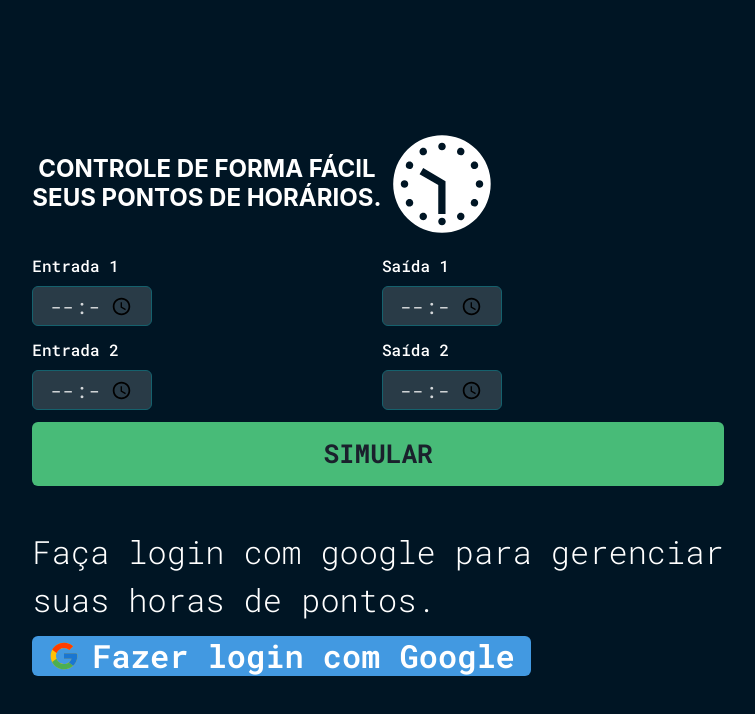
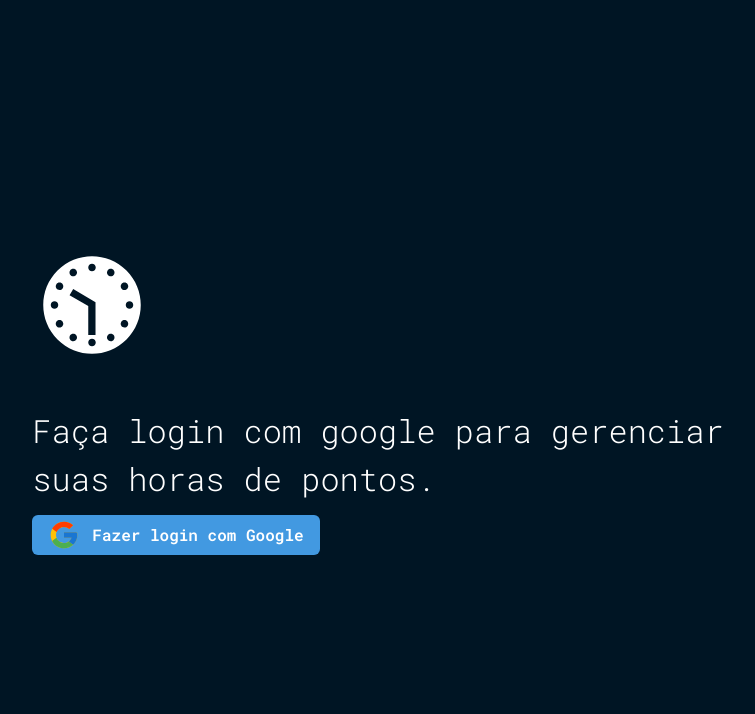
Before and after one commit to zagob/control_points, a Next.js app: page / in a window 1280 px wide. Shown: the top 714 px of the page, without its empty margins (262-1017 px from the left). Built offline with nearby package versions, Linux system fonts and the light colour scheme; no server answers.

Commit message:
change layout login

```diff
--- a/src/components/Login.tsx
+++ b/src/components/Login.tsx
@@ -36,7 +36,7 @@ export function Login() {
       padding="0 2rem"
     >
       <Flex gap="10px" flexDirection="column" alignItems="center">
-        <Flex width="100%">
+        {/* <Flex width="100%">
           <Flex
             flexDirection={{ base: "column", lg: "column" }}
             alignItems="center"
@@ -50,14 +50,15 @@ export function Login() {
             </Heading>
           </Flex>
           <IoMdClock fontSize="120px" color="#fff" />
-        </Flex>
+        </Flex> */}
         <Flex
           w={{ base: "", lg: "100%" }}
           gap="12px"
           justifyContent="space-around"
           flexDirection="column"
         >
-          <HStack>
+          <IoMdClock fontSize="120px" color="#fff" />
+          {/* <HStack>
             <FormControl>
               <FormLabel color="#fff">Entrada 1</FormLabel>
               <InputTime />
@@ -76,11 +77,11 @@ export function Login() {
               <FormLabel color="#fff">Saída 2</FormLabel>
               <InputTime />
             </FormControl>
-          </HStack>
-          <Button
+          </HStack> */}
+          {/* <Button
             textTransform="uppercase"
             padding={{ base: "10px 0", lg: "32px 0" }}
-            fontSize={{ base: "18", lg: "26px" }}
+            fontSize={{ base: "18", lg: "26" }}
             fontWeight="700"
             background="green.400"
             w="100%"
@@ -88,7 +89,7 @@ export function Login() {
             onClick={handleSimulation}
           >
             Simular
-          </Button>
+          </Button> */}
         </Flex>
         <Box w="full" mt="32px">
           <Text
@@ -106,8 +107,9 @@ export function Login() {
             gap="12px"
             color="#fff"
             _hover={{ opacity: "0.8" }}
+            padding={{ base: '', lg: '4' }}
             onClick={signAndCreateUserDB}
-            fontSize={{ base: "0.7rem", lg: "2rem" }}
+            fontSize={{ base: "0.7rem", lg: "1rem" }}
           >
             <FcGoogle fontSize="32px" />
             Fazer login com Google
```
